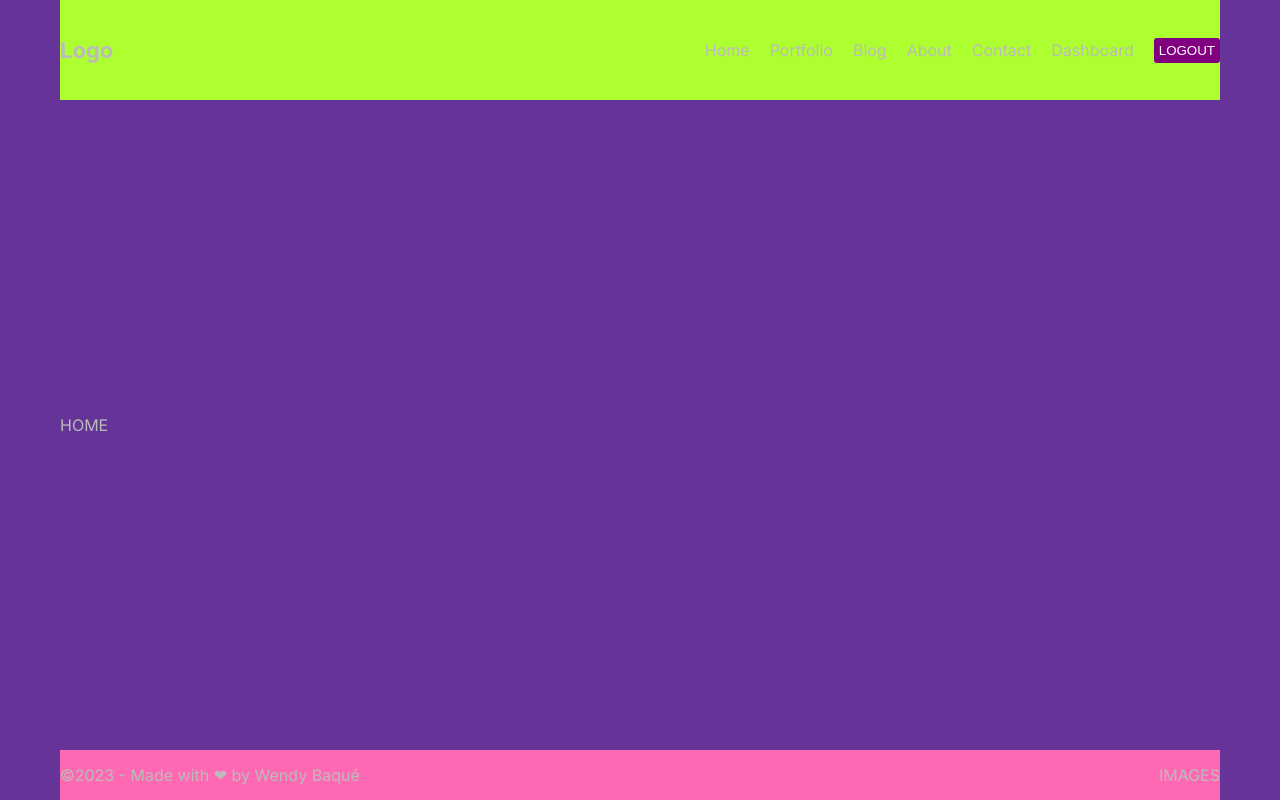
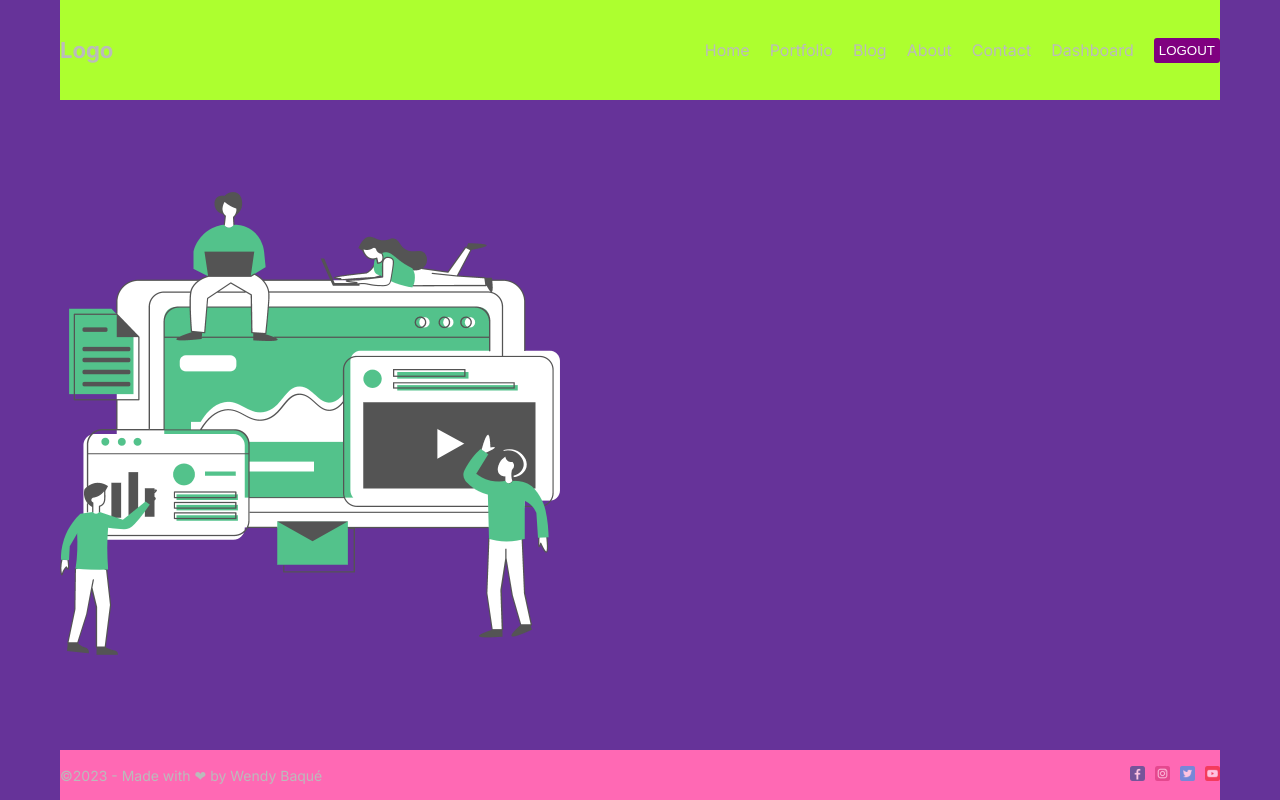
Before and after one commit to wendybaque/tutonextjs-lamadev, a Next.js app: page / in a window 1280 px wide. Built offline with nearby package versions, Linux system fonts and the light colour scheme.

Commit message:
Add Images in Next.js

```diff
--- a/src/app/page.jsx
+++ b/src/app/page.jsx
@@ -1,8 +1,20 @@
-import Image from 'next/image'
-import styles from './page.module.css'
+import Image from "next/image";
+import styles from "./page.module.css";
 
 export default function Home() {
   return (
-   <div>HOME</div>
-  )
+    <div>
+      <div className={styles.texts}></div>
+      <div className={styles.imgContainer}>
+        {" "}
+        <Image
+          className={styles.img}
+          src="/hero.png"
+          alt="hero"
+          width={500}
+          height={500}
+        />
+      </div>
+    </div>
+  );
 }
--- a/src/components/footer/Footer.jsx
+++ b/src/components/footer/Footer.jsx
@@ -1,11 +1,18 @@
 import React from "react";
-import styles from "./page.module.css"
+import styles from "./page.module.css";
+import Image from "next/image";
+import Link from "next/link";
 
 const Footer = () => {
   return (
     <div className={styles.container}>
-      <div>©2023 - Made with ❤ by Wendy Baqué</div>
-      <div>IMAGES</div>
+      <div>©2023 - Made with ❤ by <Link href="http://www.wendev.fr"alt="Redirect to WenDev website">Wendy Baqué</Link></div>
+      <div className={styles.social}>
+          <Link href="https://linktr.ee/wendev" alt="Facebook redirect"><Image src="/1.png" width={15} height={15} alt="Facebook" className={styles.icon}/></Link>
+          <Link href="https://linktr.ee/wendev" alt="Instagram redirect"><Image src="/2.png" width={15} height={15} alt="Instagram" className={styles.icon}/></Link>
+          <Link href="https://linktr.ee/wendev" alt="Twitter redirect"><Image src="/3.png" width={15} height={15} alt="Twitter" className={styles.icon}/></Link>
+          <Link href="https://linktr.ee/wendev" alt="Youtube redirect"><Image src="/4.png" width={15} height={15} alt="Youtube" className={styles.icon}/></Link>
+      </div>
     </div>
   );
 };
--- a/src/components/footer/page.module.css
+++ b/src/components/footer/page.module.css
@@ -4,4 +4,16 @@
     display: flex;
     align-items: center;
     justify-content: space-between;
+    font-size: 14px;
 }
+
+.social {
+    display: flex;
+    align-items: center;
+    gap: 10px;
+}
+
+.icon {
+    opacity: 0.6;
+    cursor: pointer;
+}
```
